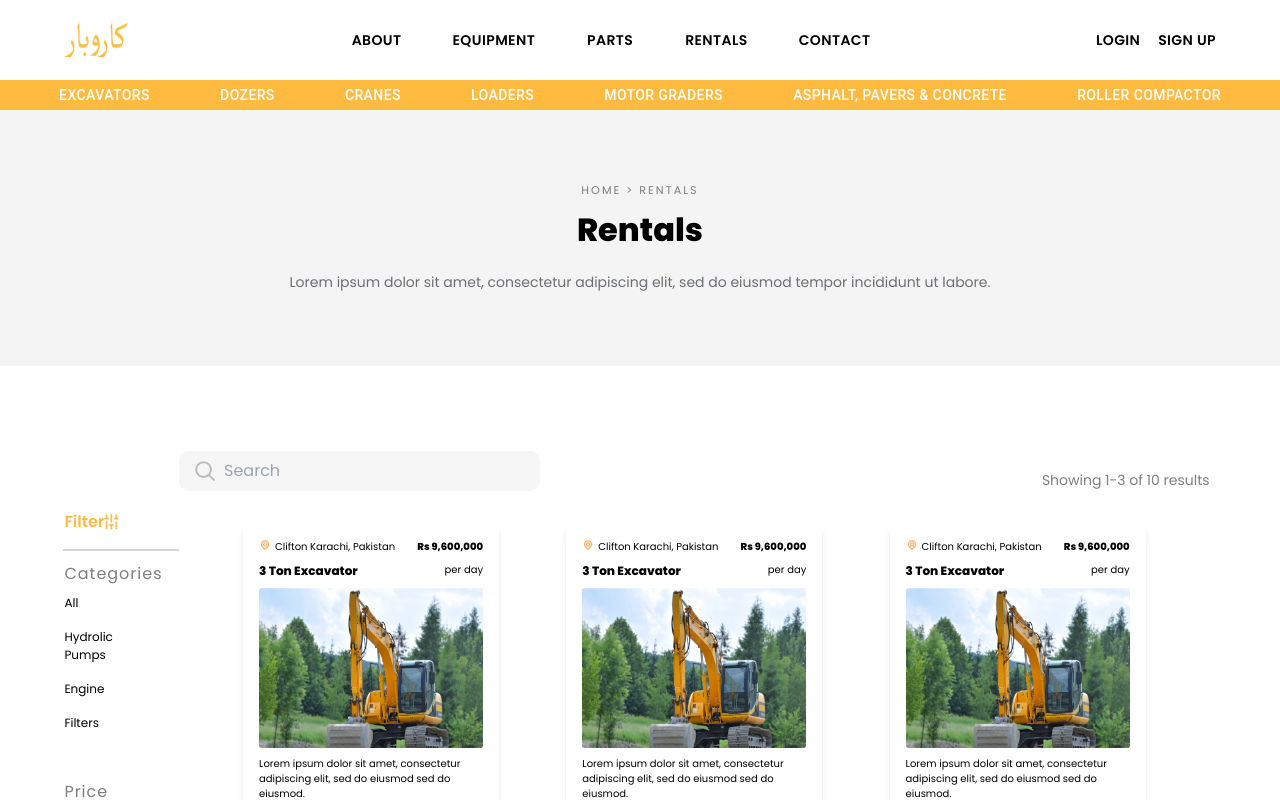
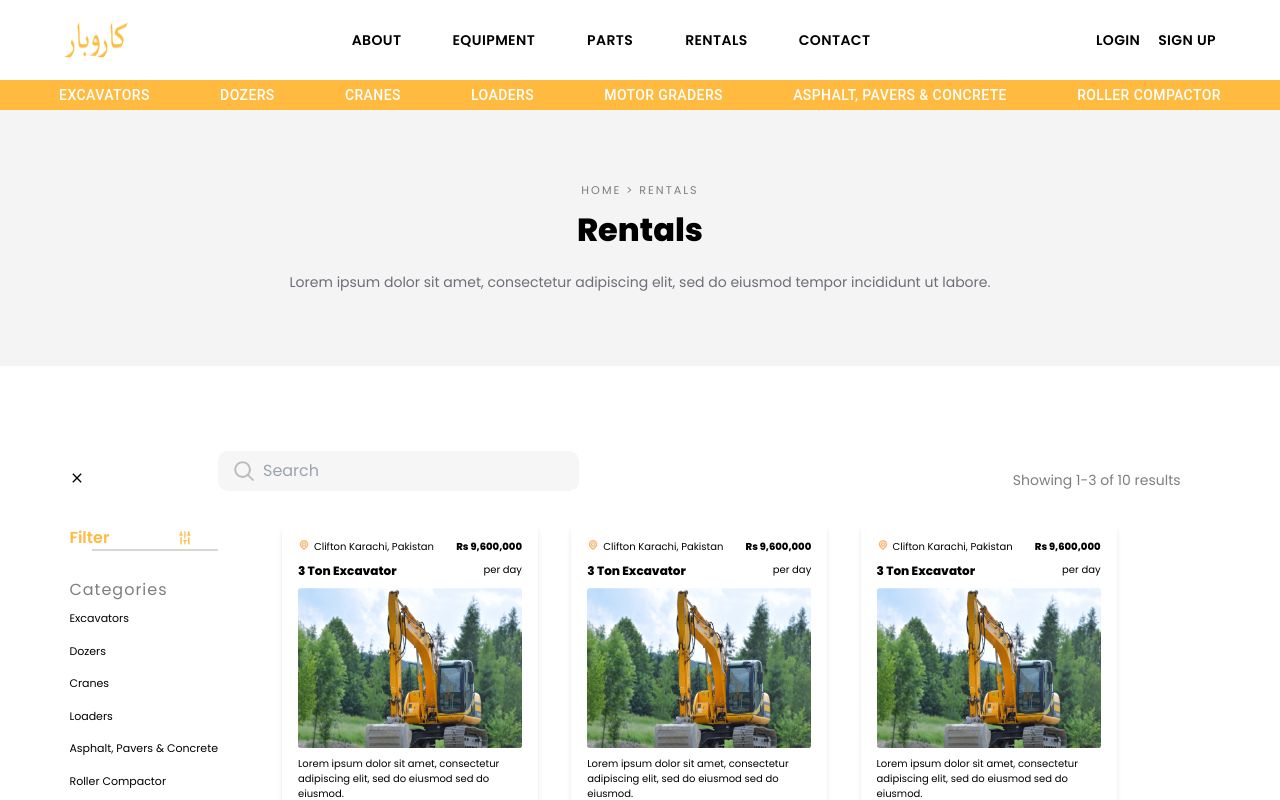
Before and after one commit to Hashir-Khan777/ME-P-Frontend, a React (Create React App) app: page /Rentals in a window 1280 px wide. Both pictures are taken after a click on the picture 128 px from the left and 520 px from the top of the page. Shown: the top 800 px of the page. Built offline with nearby package versions, Linux system fonts and the light colour scheme.

Commit message:
fixes for rental

```diff
--- a/src/pages/Rentals/index.js
+++ b/src/pages/Rentals/index.js
@@ -493,7 +493,6 @@ const Rentals = () => {
   const currentItems = data.slice(indexOfFirstItem, indexOfLastItem);
   const toggleSidebar = () => {
     setShowSidebar(!showSidebar);
-    setShowFilter(true)
   };
   const handleChange = (event, newValue) => {
     setValue(newValue);
@@ -518,35 +517,42 @@ const Rentals = () => {
           </div>
         </div>
         <div className="py-0 px-[3%]">
-          <div className="w-full flex flex-row pt-10">
+          <div className="w-full flex flex-row pt-10 justify-center">
             {showFilter ? (
               <>
                 {/* <span className="border-l h-[35rem] relative left-[18rem] top-[6rem] border-[#BEBCBD]"></span> */}
+                <div className="sm:hidden absolute top-4 right-4">
+                  <IoMdClose onClick={() => toggleSidebar()} />
+                </div>
                 <span className="rotate-90 border-[0.1px] h-[12rem] relative left-[7.5rem] top-[-1rem] border-[#d7d7d7]"></span>
                 <div className={showSidebar ? styles.sidebarMobile : ""}>
-                   <div className="w-[35%] mt-10 relative left-[1.5rem] mr-8">
+                  <IoMdClose />
+                  <div className="mt-10">
                     <div className="w-[60%] flex flex-row items-center justify-between mx-0 my-auto border-b-1 border-solid border-b-[#BEBCBD] pb-5">
-                  <IoMdClose />
                       <span className="text-[#ffba3f] font-semibold text-[1rem] items-center">
                         Filter
                       </span>
                       <img
                         onClick={() => toggleSidebar()}
                         src={images.filter}
-                      className="w-[15px] h-[16px] cursor-pointer"
+                        className="w-[12px] h-[14px] cursor-pointer relative left-8"
                       />
                     </div>
-                  <div className="w-[80%] flex flex-col mx-0 my-auto pb-2">
+                    <div className="flex flex-col mx-0 my-auto pb-2">
                       <div className="text-[#807D7E] text-[1rem] font-700 tracking-[1px] py-2">
                         Categories
                       </div>
-
-                    <span className="pb-4 text-[12px]">All</span>
-                    <span className="pb-4 text-[12px]">Hydrolic Pumps</span>
-                    <span className="pb-4 text-[12px]">Engine</span>
-                    <span className="pb-4 text-[12px]">Filters</span>
+                      <span className="pb-4 text-[11px]">Excavators</span>
+                      <span className="pb-4 text-[11px]"> Dozers</span>
+                      <span className="pb-4 text-[11px]">Cranes</span>
+                      <span className="pb-4 text-[11px]">Loaders</span>
+                      <span className="pb-4 text-[11px]">
+                        Asphalt, Pavers & Concrete
+                      </span>
+                      <span className="pb-4 text-[11px]">Roller Compactor</span>
+                      <span className="pb-4 text-[11px]">Dredger</span>
                     </div>
-                  <div className="w-[65%] flex flex-col mx-0 my-auto pb-6 mt-4">
+                    <div className="flex flex-col mx-0 my-auto pb-6 mt-4">
                       <div className="text-[#807D7E] text-[1rem] font-700 tracking-[1px] py-2">
                         Price
                       </div>
@@ -558,7 +564,7 @@ const Rentals = () => {
                         onChange={handleChange}
                       />
                     </div>
-                  <div className="w-[65%] flex flex-row items-end justify-between">
+                    <div className=" flex flex-row items-end justify-between">
                       <div className="border border-[#BEBCBD] rounded-[5px] px-4 py-[2px] text-[10px] mr-2">
                         70
                       </div>
@@ -566,11 +572,9 @@ const Rentals = () => {
                         600
                       </div>
                     </div>
-              {/* end */}
                   </div>
                 </div>
-                <div className="w-[100%] flex flex-col bg-white px-0 box-border pb-10 relative top-[-1.2rem] mr-8">
-
+                <div className="w-[80%] flex flex-col bg-white px-0 box-border pb-10 relative top-[-1.2rem] mr-8">
                   <RentalCards data={data} />
                 </div>
               </>
@@ -584,8 +588,7 @@ const Rentals = () => {
                   />
                   <hr className="w-[23px] border-none h-[1px] mt-3 bg-[#BEBCBD] sm:block hidden" />
                 </div>
-                <div className="sm:w-[60rem] w-full flex flex-col bg-white px-0 box-border pb-10 relative top-[-1.2rem] mr-8">
-
+                <div className="sm:w-[60rem] w-full flex flex-col bg-white px-0 box-border pb-10 relative top-[-1.2rem] mr-8 justify-around">
                   <RentalCards data={data} />
                 </div>
               </>
```
Lines whose indentation alone changed are shown as unchanged.
